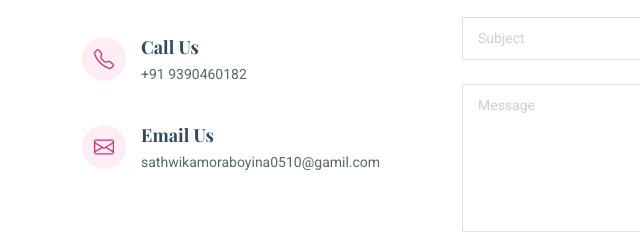
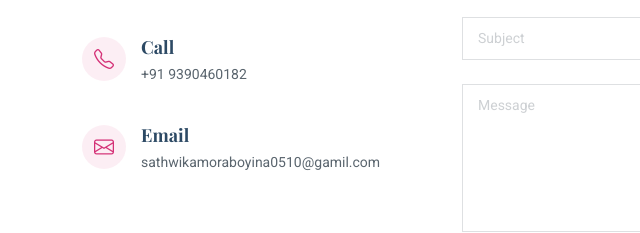
Before and after one commit to SathwikaMoraboyina/My-Resume, a plain HTML site: page index.html in a window 1280 px wide. Shown: the part 4744-4977 px from the top of the page, 0-640 px from the left. Drawn offline with nearby package versions, Linux system fonts and the light colour scheme; a web font is replaced by a local one.

Commit message:
Update index.html

```diff
--- a/index.html
+++ b/index.html
@@ -334,7 +334,7 @@ With a solid educational background in MPC (Mathematics, Physics, and Chemistry)
             <div class="info-item d-flex" data-aos="fade-up" data-aos-delay="300">
               <i class="bi bi-telephone flex-shrink-0"></i>
               <div>
-                <h3>Call Us</h3>
+                <h3>Call</h3>
                 <p>+91 9390460182</p>
               </div>
             </div><!-- End Info Item -->
@@ -342,7 +342,7 @@ With a solid educational background in MPC (Mathematics, Physics, and Chemistry)
             <div class="info-item d-flex" data-aos="fade-up" data-aos-delay="400">
               <i class="bi bi-envelope flex-shrink-0"></i>
               <div>
-                <h3>Email Us</h3>
+                <h3>Email </h3>
                 <p>sathwikamoraboyina0510@gamil.com</p>
               </div>
             </div><!-- End Info Item -->
```
